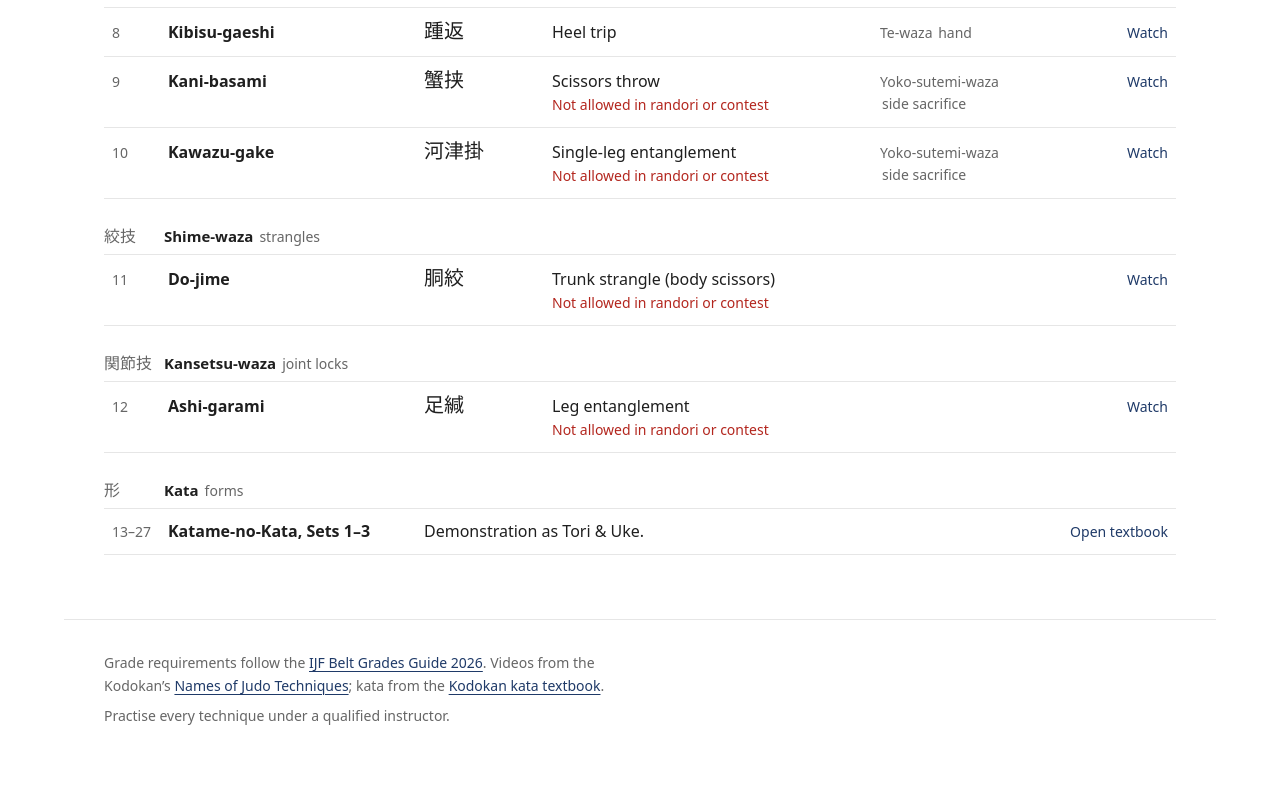
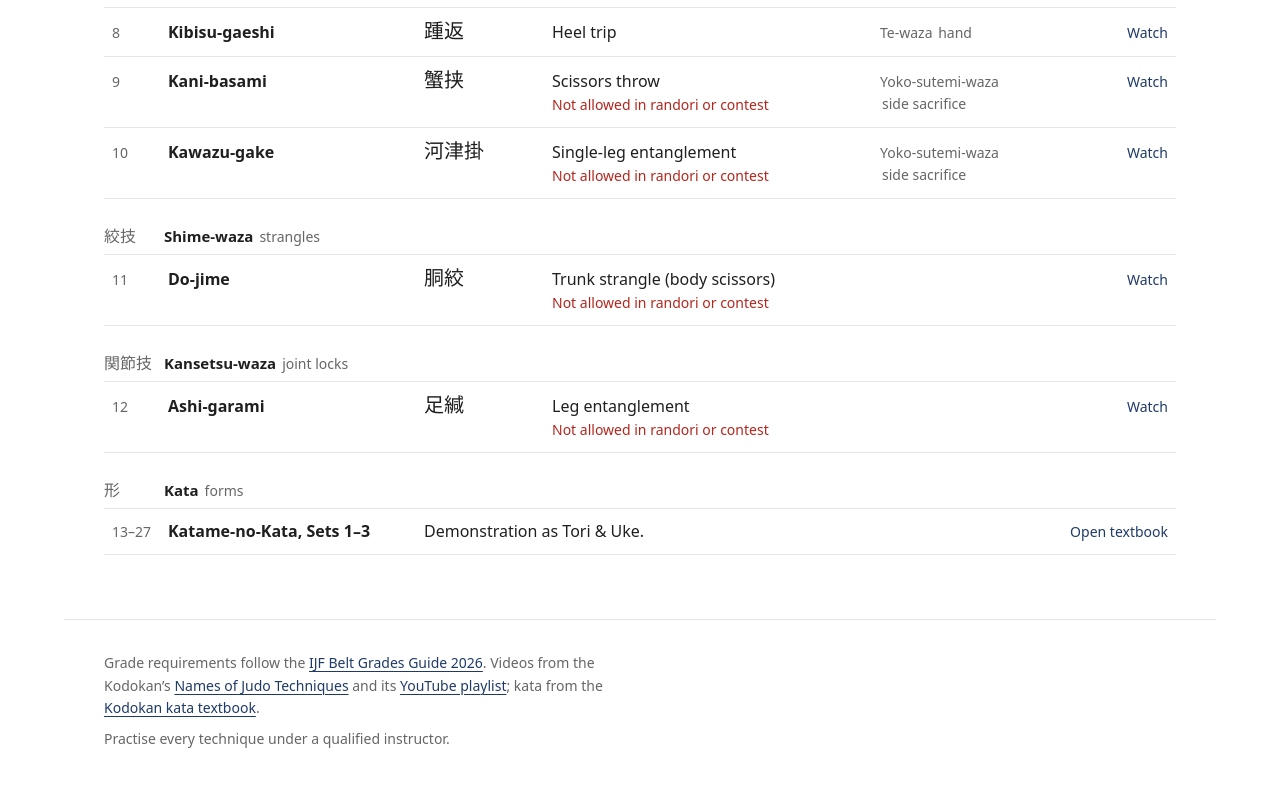
Before and after one commit to judodankyu/judodankyu.github.io, a website with bundled scripts: page index.html in a window 1280 px wide. Shown: the part 7865-8651 px from the top of the page. Built offline with nearby package versions, Linux system fonts and the light colour scheme.

Commit message:
Footer: credit the Kodokan YouTube playlist

```diff
--- a/index.html
+++ b/index.html
@@ -69,7 +69,7 @@
 <p class="empty" id="empty" hidden>No technique matches “<span id="empty-term"></span>”. Try the romaji, the kanji, or the English meaning.</p>
 
 <footer class="foot">
-  <p>Grade requirements follow the <a href="https://78884ca60822a34fb0e6-082b8fd5551e97bc65e327988b444396.ssl.cf3.rackcdn.com/up/2026/03/BeltGradesGuide_2026v12-177270-1772700594.pdf" target="_blank" rel="noopener">IJF Belt Grades Guide 2026</a>. Videos from the Kodokan’s <a href="https://www.kodokan.org/en/techniques/names-of-judo-techniques/" target="_blank" rel="noopener">Names of Judo Techniques</a>; kata from the <a href="https://www.kodokan.org/en/techniques/kata/textbook/" target="_blank" rel="noopener">Kodokan kata textbook</a>.</p>
+  <p>Grade requirements follow the <a href="https://78884ca60822a34fb0e6-082b8fd5551e97bc65e327988b444396.ssl.cf3.rackcdn.com/up/2026/03/BeltGradesGuide_2026v12-177270-1772700594.pdf" target="_blank" rel="noopener">IJF Belt Grades Guide 2026</a>. Videos from the Kodokan’s <a href="https://www.kodokan.org/en/techniques/names-of-judo-techniques/" target="_blank" rel="noopener">Names of Judo Techniques</a> and its <a href="https://www.youtube.com/playlist?list=PLtz539PTepc16H2iu5F3Q3D7_He1EYlIQ" target="_blank" rel="noopener">YouTube playlist</a>; kata from the <a href="https://www.kodokan.org/en/techniques/kata/textbook/" target="_blank" rel="noopener">Kodokan kata textbook</a>.</p>
   <p>Practise every technique under a qualified instructor.</p>
 </footer>
 
```
